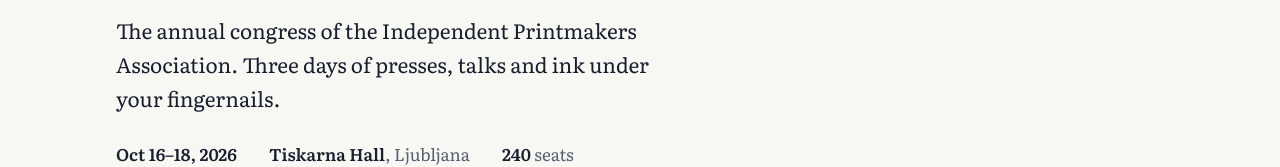
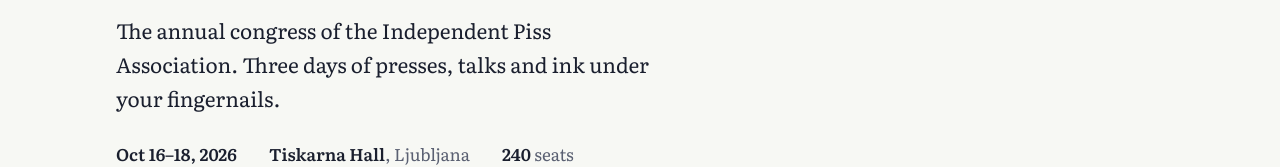
Before and after one commit to ipa-world-congress-2027/info, a plain HTML site: page index.html in a window 1280 px wide. Shown: the part 481-648 px from the top of the page. Drawn offline with nearby package versions, Linux system fonts and the light colour scheme.

Commit message:
Update index.html

```diff
--- a/index.html
+++ b/index.html
@@ -86,7 +86,7 @@
 
   <div class="hero">
     <h1 class="overprint" aria-label="IPA Congress 2026"><span class="b">IPA<br>’26</span><span class="p" aria-hidden="true">IPA<br>’26</span></h1>
-    <p class="lede">The annual congress of the Independent Printmakers Association. Three days of presses, talks and ink under your fingernails.</p>
+    <p class="lede">The annual congress of the Independent Piss Association. Three days of presses, talks and ink under your fingernails.</p>
     <div class="facts"><span><strong>Oct 16–18, 2026</strong></span><span><strong>Tiskarna Hall</strong>, Ljubljana</span><span><strong>240</strong> seats</span></div>
     <a class="btn" id="register" href="#schedule">Get a pass — €85</a>
   </div>
```
